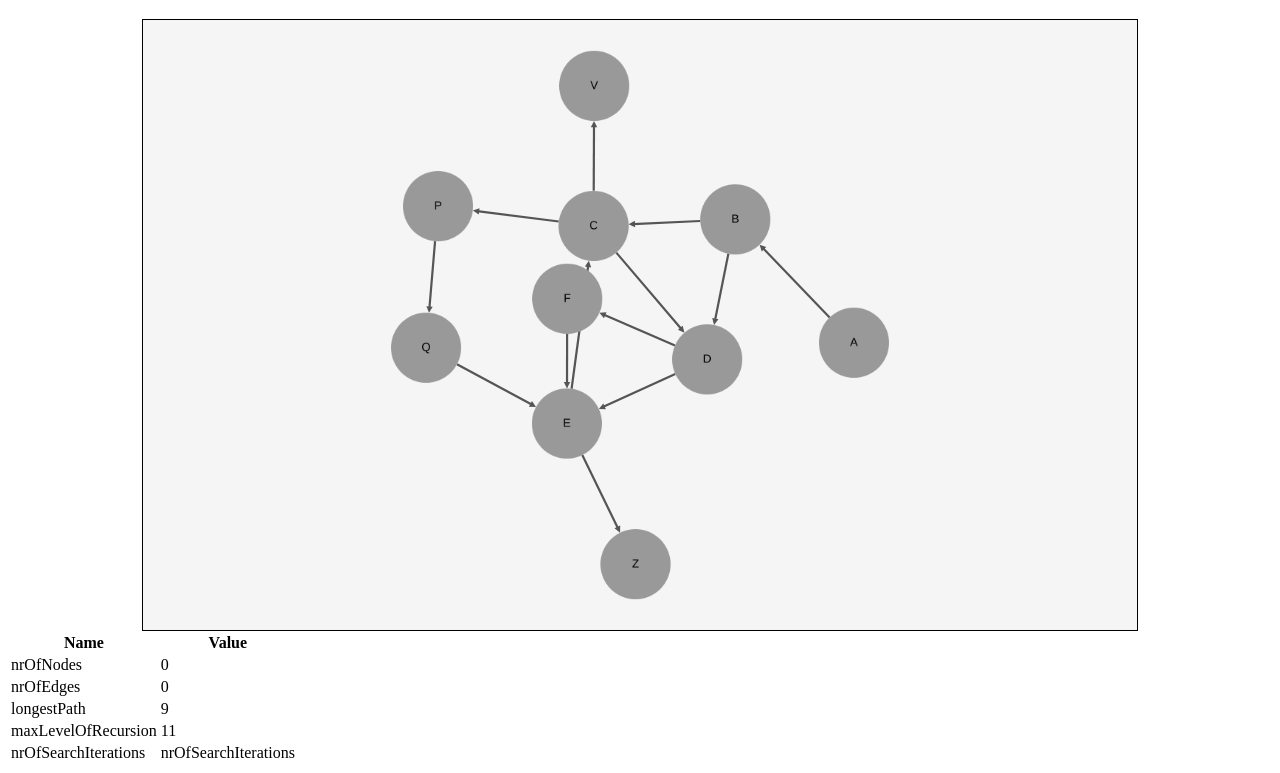
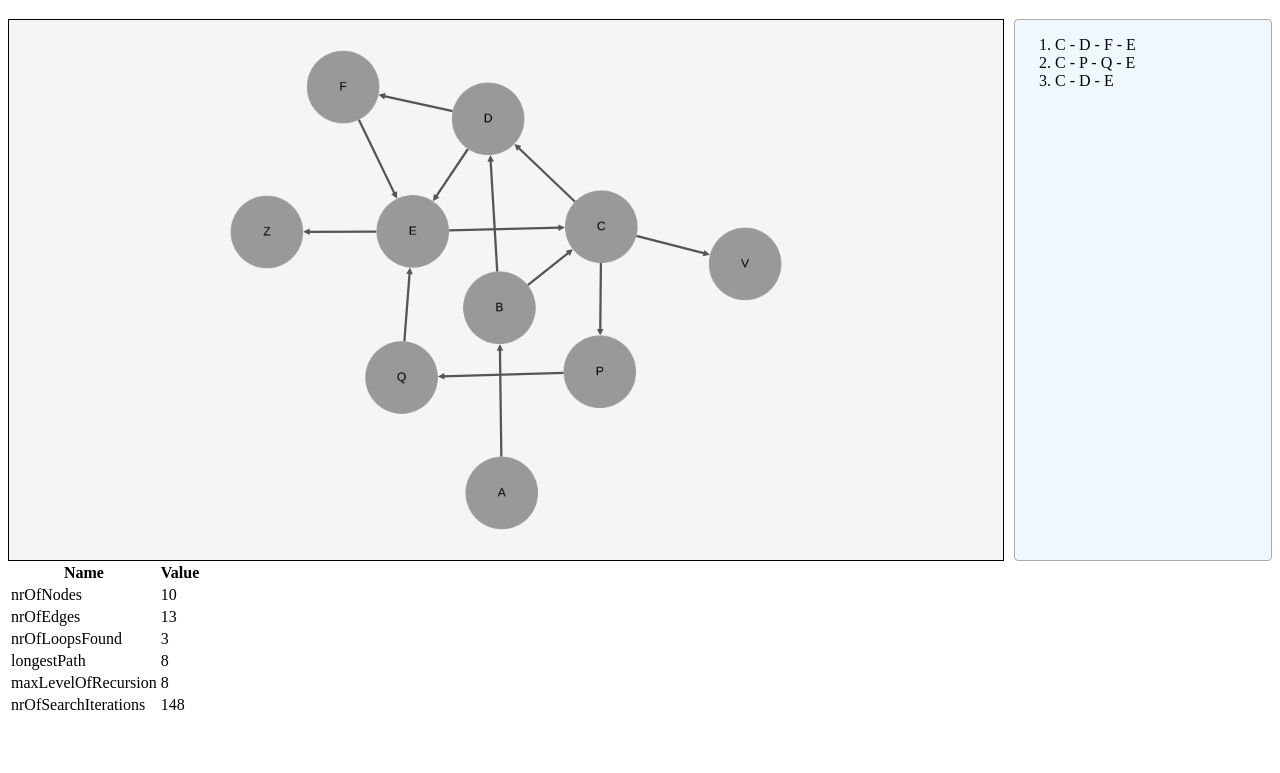
Before and after one commit to martinmolema/GraphLoopSeeker, a website built with Vite: page index.html in a window 1280 px wide. Shown: the part 61-834 px from the top of the page. After the commit the page ends 800 px from the top, so only its background shows below. Built offline with nearby package versions, Linux system fonts and the light colour scheme.

Commit message:
Added click handler for found loops

```diff
--- a/css/index.css
+++ b/css/index.css
@@ -1,8 +1,26 @@
 #cytoscape {
     width:calc(80vw - 30px);
-    height:calc(80vh - 30px);
-    margin:auto;
+    height:calc(80vh - 100px);
     background-color:whitesmoke;
     border:1px solid black
 
 }
+
+section.graph-and-list {
+    display: flex;
+    flex-direction: row;
+
+    & div#loops-found {
+        border:1px solid darkgray;;
+        border-radius: 4px;
+        background-color: aliceblue;
+        width:auto;
+        flex-grow:1;
+        margin-left:10px;
+
+        & ol li {
+            cursor: pointer;
+        }
+
+    }
+}
--- a/index.html
+++ b/index.html
@@ -12,9 +12,9 @@
         <h1>Graph Loop seeker</h1>
     </header>
     <article>
-        <section>
+        <section class="graph-and-list">
             <div id="cytoscape"></div>
-
+            <div id="loops-found"></div>
         </section>
         <section>
             <table>
@@ -27,9 +27,10 @@
                 <tbody>
                     <tr><td>nrOfNodes</td><td>$nrOfNodes</td></tr>
                     <tr><td>nrOfEdges</td><td>$nrOfEdges</td></tr>
+                    <tr><td>nrOfLoopsFound</td><td>$nrOfLoopsFound</td></tr>
                     <tr><td>longestPath</td><td>$longestPath</td></tr>
                     <tr><td>maxLevelOfRecursion</td><td>$maxLevelOfRecursion</td></tr>
-                    <tr><td>nrOfSearchIterations</td><td>nrOfSearchIterations</td></tr>
+                    <tr><td>nrOfSearchIterations</td><td>$nrOfSearchIterations</td></tr>
                 </tbody>
             </table>
         </section>
--- a/package.json
+++ b/package.json
@@ -5,7 +5,7 @@
   "main": "index.js",
   "scripts": {
     "test": "echo \"Error: no test specified\" && exit 1",
-    "dev": "npx tsc -w"
+    "dev": "npx vite"
   },
   "author": "",
   "license": "ISC",
--- a/src/index.ts
+++ b/src/index.ts
@@ -12,6 +12,7 @@ import cytoscape, {
 var cy!: cytoscape.Core;
 
 type NodePath = Set<NodeSingular>;
+var allLoopsFound: Map<string, NodePath>;
 
 type SetComponentNodeType = { label: string, id: string }
 type SetComponentEdgeType = { source: string, target: string, id: string }
@@ -69,13 +70,16 @@ type Statistics = {
     longestPath: number;
     maxLevelOfRecursion: number;
     nrOfSearchIterations: number;
+    nrOfLoopsFound: number;
 }
+
 const stats: Statistics = {
     nrOfNodes: 0,
     nrOfEdges: 0,
     longestPath: 0,
     maxLevelOfRecursion: 0,
     nrOfSearchIterations: 0,
+    nrOfLoopsFound: 0
 }
 
 /** HTMLDivElement */
@@ -83,6 +87,9 @@ var elCytoscape;
 
 function setup(set: SetOfNodesAndEdges): void {
     elCytoscape = document.getElementById("cytoscape");
+
+    stats.nrOfEdges = set.edges.length;
+    stats.nrOfNodes = set.nodes.length
 
     cy = cytoscape({
         container: elCytoscape,
@@ -114,7 +121,7 @@ function createNodes(set: SetOfNodesAndEdges): NodeDefinition[] {
  * @param set {{nodes, edges}}
  * @returns { EdgeSingular[]}
  */
-function createEdges(set:SetOfNodesAndEdges): EdgeDefinition[] {
+function createEdges(set: SetOfNodesAndEdges): EdgeDefinition[] {
     return set.edges.map(n => {
         return {
             data: {
@@ -148,6 +155,10 @@ function setStyling() {
             'target-text-offset': 20,
             'source-text-offset': 20,
         })
+        .selector('node.on-a-path')
+        .style({
+            "background-color":"red"
+        })
         .update();
 
 }
@@ -157,13 +168,20 @@ var nodesVisitedWithAllOutgoersVisited = new Set();
 function findLoops() {
     const nodes = cy.nodes();
     const currentPath = new Set<NodeSingular>();
-    const existingPaths = new Set<NodePath>();
+    allLoopsFound = new Map<string, NodePath>();
 
-    nodes.forEach(n => {
-        console.group(`Start investigating ${n.id()}`);
-        recursiveFindLoops(n, currentPath, existingPaths, 0);
-        console.groupEnd();
-    });
+    try {
+        nodes.forEach(n => {
+            console.group(`Start investigating ${n.id()}`);
+            recursiveFindLoops(n, currentPath, allLoopsFound, 0);
+            console.groupEnd();
+        });
+    } catch (e) {
+        console.log(e);
+    }
+
+    stats.nrOfLoopsFound = allLoopsFound.size;
+    showLoops(allLoopsFound);
 }
 
 /**
@@ -173,7 +191,7 @@ function findLoops() {
  * @param existingPaths
  * @param level
  */
-function recursiveFindLoops(node: NodeSingular, currentPath: NodePath, existingPaths: Set<NodePath>, level: number) {
+function recursiveFindLoops(node: NodeSingular, currentPath: NodePath, existingPaths: Map<string, NodePath>, level: number) {
     stats.maxLevelOfRecursion = Math.max(stats.maxLevelOfRecursion, level);
     stats.longestPath = Math.max(stats.longestPath, currentPath.size);
     stats.nrOfSearchIterations++;
@@ -186,14 +204,15 @@ function recursiveFindLoops(node: NodeSingular, currentPath: NodePath, existingP
         addLoop(node, currentPath, existingPaths);
         return;
     }
-
     currentPath.add(node);
 
     const outgoers = node.outgoers('node');
     outgoers.forEach(n => {
         recursiveFindLoops(n, currentPath, existingPaths, level + 1);
-        currentPath.delete(n);
+
     });
+
+    currentPath.delete(node);
 }
 
 /**
@@ -201,12 +220,8 @@ function recursiveFindLoops(node: NodeSingular, currentPath: NodePath, existingP
  * @param newPath {Set<NodeSingular>}
  * @param existingPaths {Set<Set<NodeSingular>>}
  */
-function addLoop(startNode: NodeSingular, newPath: NodePath, existingPaths: Set<NodePath>) {
-    const pathStr = [...newPath].map(n => n.data('label')).join('-');
-    console.log(` # LOOP: ${pathStr}`);
-
-    const pathCopy = new Set<NodeSingular>(...newPath);
-
+function addLoop(startNode: NodeSingular, newPath: NodePath, existingPaths: Map<string, NodePath>) {
+    const pathCopy = new Set<NodeSingular>(newPath);
     let head: NodeSingular | undefined;
     do {
         [head] = pathCopy;
@@ -215,7 +230,31 @@ function addLoop(startNode: NodeSingular, newPath: NodePath, existingPaths: Set<
         }
     } while ((pathCopy.size > 0) && head !== startNode)
 
-    existingPaths.add(pathCopy);
+    const pathStr2 = [...pathCopy].map(n => n.data('label')).join('-');
+    console.log(` # LOOP (shortened): ${pathStr2}`);
+
+    const pathAsArray: NodeSingular[] = [...pathCopy];
+    const allRotations: Array<Array<NodeSingular>> = pathAsArray.map<NodeSingular[]>(
+        (_: NodeSingular, index: number, list: NodeSingular[]) =>
+            [...list.slice(index), ...list.slice(0, index)]
+    );
+
+    allRotations.sort(
+        (a: Array<NodeSingular>, b: Array<NodeSingular>) =>
+            a.map(n => n.id()).join('|')
+                .localeCompare(
+                    b.map(n => n.id()).join('|')
+                )
+    );
+
+    const newLexicographicalShortestPath = new Set<NodeSingular>(allRotations[0]);
+    const keyOfNewPath = [...newLexicographicalShortestPath].map(n => n.id()).join('|');
+
+    if (existingPaths.has(keyOfNewPath)) {
+        return
+    }
+
+    existingPaths.set(keyOfNewPath, newLexicographicalShortestPath);
 }
 
 /**
@@ -225,11 +264,49 @@ function updateStats() {
     const items = document.querySelectorAll('table tr td:nth-child(2)');
     items.forEach(item => {
         const textContent = item.textContent;
-        item.textContent = textContent.replace(/\$([a-zA-Z_0-9]+)/g, (match: string, p1: string, offset: number, fullstring: string, groups: any[]): string => {
+        item.textContent = textContent.replace(/\$([a-zA-Z_0-9]+)/g, (match: string, p1: string): string => {
             const statKey = p1 as keyof Statistics;
             return String(stats[statKey]);
         });
-    })
+    });
+}
+
+/**
+ *
+ * @param loops
+ */
+function showLoops(loops: Map<string, NodePath>): void {
+    const container = document.getElementById("loops-found");
+    if (!container) {
+        return
+    }
+
+    const olElement: HTMLOListElement = document.createElement('ol');
+    for (let key of loops.keys()) {
+        const nodes = loops.get(key);
+        if (nodes) {
+            const listItem: HTMLLIElement = document.createElement('li');
+            if (listItem) {
+                olElement.appendChild(listItem);
+                listItem.dataset.id = key;
+                listItem.textContent = [...nodes].map(n => n.data('label')).join(' - ');
+            }
+        }
+    }
+    container.appendChild(olElement)
+}
+
+function setupEventhandlers(): void {
+    const loops = document.getElementById("loops-found");
+    loops?.addEventListener('click', (event: PointerEvent) => {
+        const element = event.target as HTMLLIElement;
+        const dataID = element.dataset.id || '';
+        const path = allLoopsFound.get(dataID);
+
+        cy.nodes().removeClass("on-a-path");
+        path?.forEach(n => n.addClass('on-a-path'));
+
+    });
 }
 
 /******************************************************************************************************
@@ -240,6 +317,7 @@ function updateStats() {
 
 window.onload = () => {
     setup(set1);
+    setupEventhandlers();
     findLoops();
     updateStats();
 }
```
Also changed, not shown: examples/example-2b.png (added).
